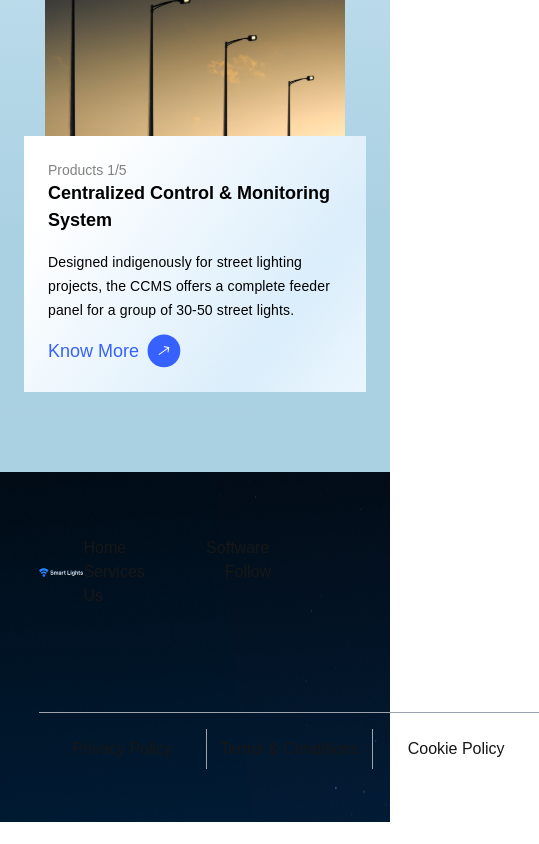
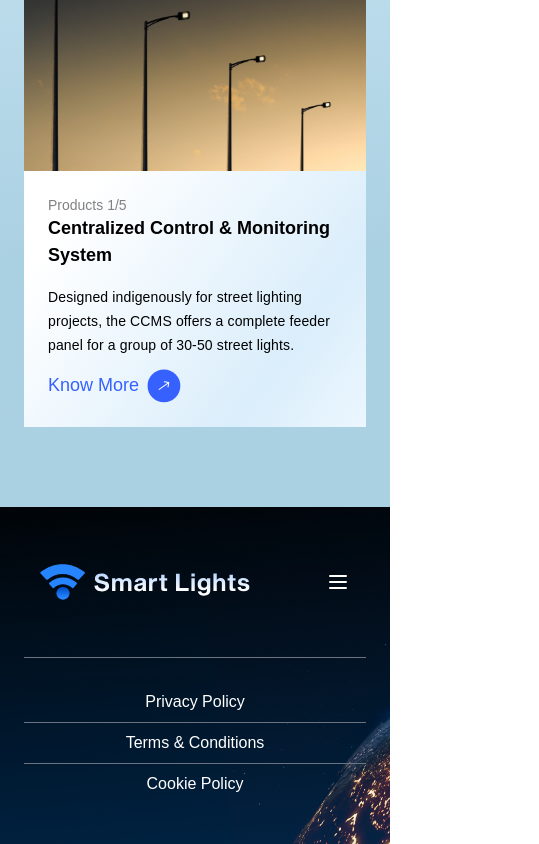
Before and after one commit to ajaykumar-21/BlackSof-Figma-Task, a Next.js app: page / in a window 390 px wide. Shown: the part 3147-3991 px from the top of the page, 539 px wide, since content can reach past the window. Before the commit the page ends 3969 px from the top, so only its background shows below. Built offline with nearby package versions, Linux system fonts and the light colour scheme.

Commit message:
make footer component responsive for all device

```diff
--- a/src/components/Footer.tsx
+++ b/src/components/Footer.tsx
@@ -1,31 +1,64 @@
+"use client";
+import { useState } from "react";
 import SmartLight from "../../public/assets/smart lights_logo.svg";
 import Image from "next/image";
 
 const Footer: React.FC = () => {
+  const [isMenuOpen, setIsMenuOpen] = useState(false);
   return (
-    <div className="bg-footer-image h-[350px] pl-[10%] pr-[10%] bg-center">
-      <div className="pt-10">
-        <div className="container mx-auto py-6 flex justify-between items-center">
-          <div>
+    <div className="bg-footer-image h-auto bg-center bg-cover px-6 md:px-[10%] py-10">
+      {/* Navigation Section */}
+      <div className="container mx-full px-4 md:px-12 lg:px-32 py-4 flex flex-wrap justify-between items-center">
+        {/* Logo Section */}
+        <div className="w-full md:w-auto flex justify-between items-center">
           <Image src={SmartLight} alt="Smart Light" />
+          {/* Hamburger Menu */}
+          <button
+            className="block md:hidden text-white focus:outline-none"
+            onClick={() => setIsMenuOpen(!isMenuOpen)}
+          >
+            <svg
+              xmlns="http://www.w3.org/2000/svg"
+              className="h-6 w-6"
+              fill="none"
+              viewBox="0 0 24 24"
+              stroke="currentColor"
+            >
+              <path
+                strokeLinecap="round"
+                strokeLinejoin="round"
+                strokeWidth="2"
+                d="M4 6h16M4 12h16M4 18h16"
+              />
+            </svg>
+          </button>
         </div>
-          <nav className="space-x-20 pr-20">
-            <a href="#" className="text-white-600 hover:text-gray-800">
+
+        {/* Navigation Section */}
+        <nav
+          className={`${
+            isMenuOpen ? "block" : "hidden"
+          } md:flex space-y-4 md:space-y-0 md:space-x-4 lg:space-x-8 w-full md:w-auto mt-4 md:mt-0`}
+        >
+          <a href="#" className="text-white hover:text-gray-400 block">
             Home
           </a>
-            <a href="#" className="text-white-600 hover:text-gray-800">
+          <a href="#" className="text-white hover:text-gray-400 block">
             Software Services
           </a>
-            <a href="#" className="text-white-600 hover:text-gray-800">
+          <a href="#" className="text-white hover:text-gray-400 block">
             Follow Us
           </a>
         </nav>
       </div>
-      </div>
-      <div className="mt-20">
-        <div className="w-[500px]">
-          <div className="border-t border-gray-400 mb-4"></div>{" "}
-          <div className="grid grid-cols-3 divide-x divide-gray-400 text-center">
+      {/* Divider and Policies Section */}
+      <div className="mt-10">
+        <div className="w-full md:w-[500px] mx-auto">
+          {/* Divider Line */}
+          <div className="border-t border-gray-500 mb-6"></div>
+
+          {/* Policies Links */}
+          <div className="grid grid-cols-1 md:grid-cols-3 divide-y md:divide-y-0 md:divide-x divide-gray-500 text-center text-white">
             <div className="p-2">Privacy Policy</div>
             <div className="p-2">Terms & Conditions</div>
             <div className="p-2">Cookie Policy</div>
--- a/src/components/Products.tsx
+++ b/src/components/Products.tsx
@@ -5,10 +5,10 @@ import Arrow from "../../public/assets/arrow (2).svg";
 
 const Products: React.FC = () => {
   return (
-    <div className="container bg-gradient-whitish-gray px-6 md:px-[10%] pt-16 pb-20">
+    <div className="bg-gradient-whitish-gray px-6 md:px-[10%] pt-16 pb-20">
       {/* Title Section */}
       <div className="w-full">
-        <div className="bg-gradient-white-shades text-[#00386B] font-bold text-center w-[38px] h-[40px] p-2 mx-auto md:mx-0">
+        <div className="bg-gradient-white-shades text-[#00386B] font-bold text-center w-[38px] h-[40px] p-2 md:mx-0">
           Products
         </div>
         <div className="text-black mt-5">
@@ -48,7 +48,7 @@ const Products: React.FC = () => {
             <Image
               src={SmartLight}
               alt="Smart street Light"
-              className="w-full max-w-[300px] lg:max-w-none"
+              className="w-full max-w-[400px] lg:max-w-none"
             />
           </div>
           <div className="bg-white-blue-shades w-full lg:w-[50%] flex items-center px-6 py-6 md:px-10">
```
Lines whose indentation alone changed are shown as unchanged.
